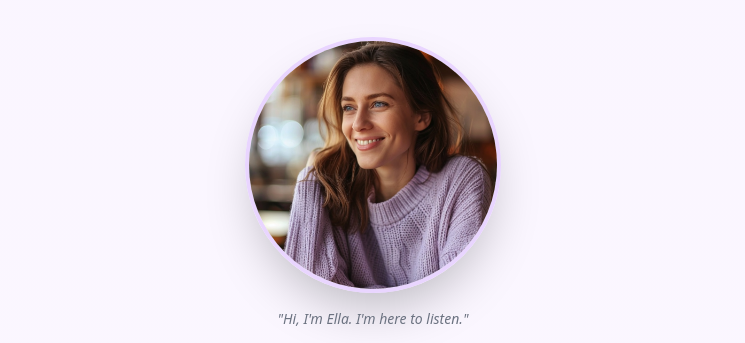
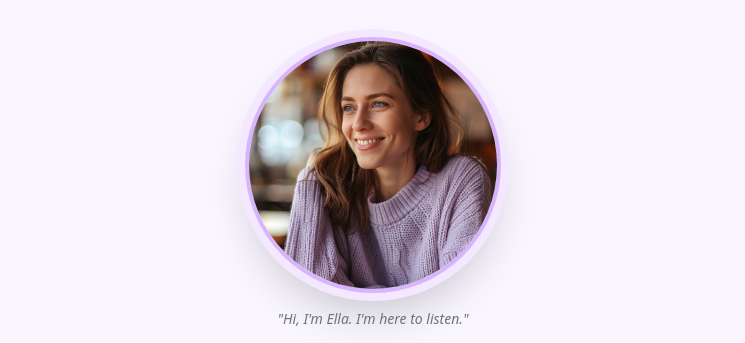
Before and after one commit to jtaks1989/ella-landing, a plain HTML site: page index.html in a window 1280 px wide. Shown: the part 183-526 px from the top of the page, without its empty margins (267-1012 px from the left). Drawn offline with nearby package versions, Linux system fonts and the light colour scheme.

Commit message:
Add purple ring to Ella portrait

```diff
--- a/index.html
+++ b/index.html
@@ -22,7 +22,7 @@
             <div class="mb-10">
                 <img src="images/ella.jpg"
                      alt="Ella - Your AI Companion"
-                     class="w-48 h-48 md:w-64 md:h-64 rounded-full mx-auto shadow-2xl object-cover border-4 border-purple-200">
+                     class="w-48 h-48 md:w-64 md:h-64 rounded-full mx-auto shadow-2xl object-cover border-4 border-purple-300 ring-8 ring-purple-100">
                 <p class="text-gray-500 text-sm mt-4 italic">"Hi, I'm Ella. I'm here to listen."</p>
             </div>
 
```
